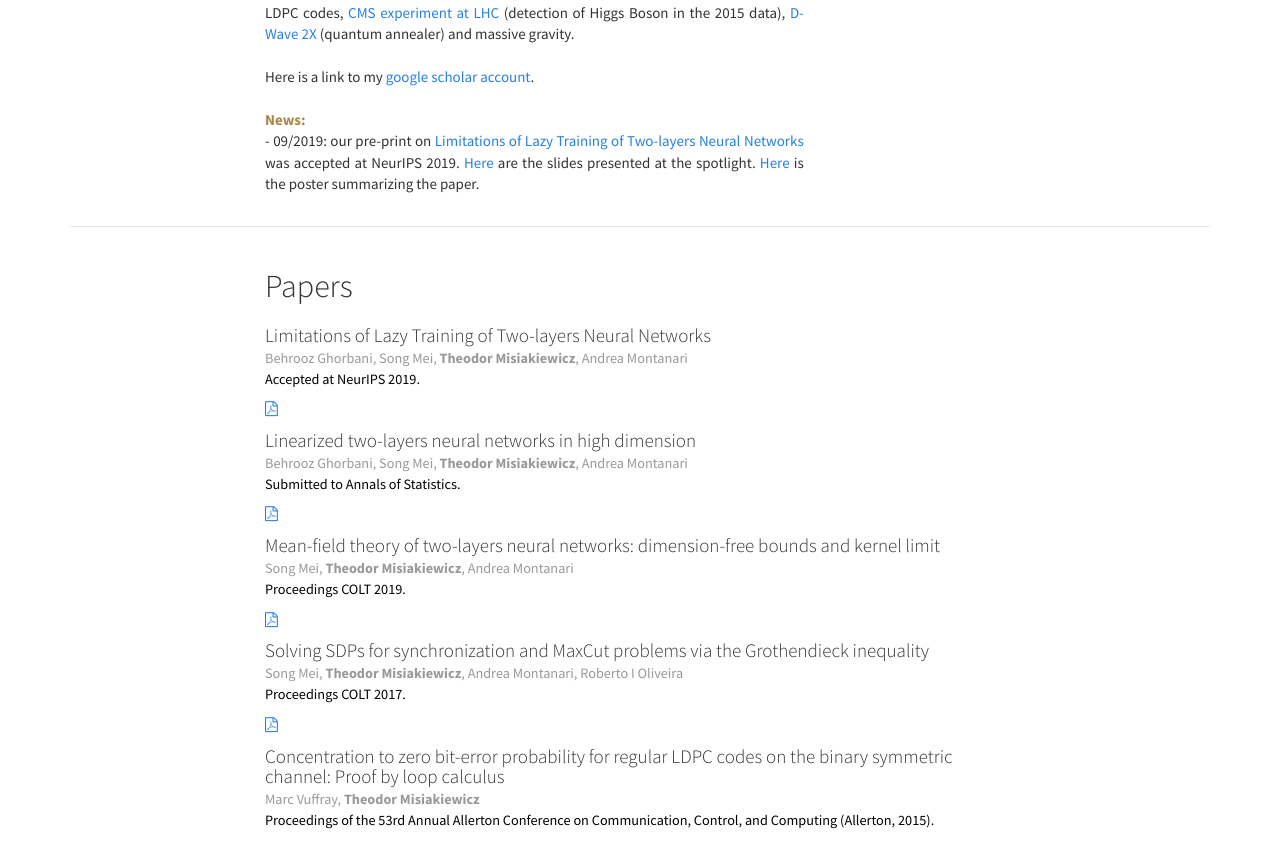
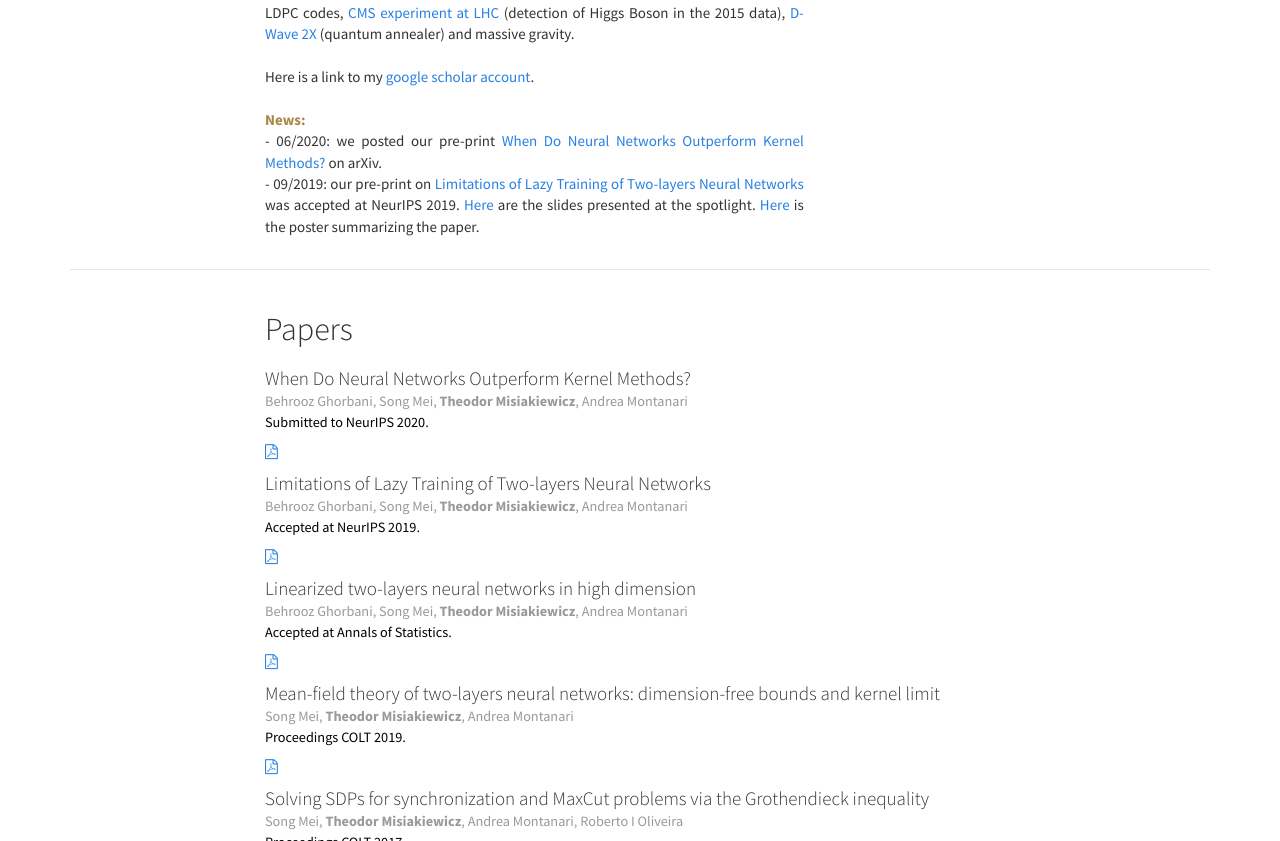
Before and after one commit to misiakie/misiakie.github.io, a plain HTML site: page index.html in a window 1280 px wide. Shown: the part 510-1351 px from the top of the page. Drawn offline with nearby package versions, Linux system fonts and the light colour scheme.

Commit message:
Update index.html

```diff
--- a/index.html
+++ b/index.html
@@ -81,6 +81,9 @@ My interest lies broadly at the intersection of information theory, statistical
                          Here is a link to my <a href="https://scholar.google.com/citations?user=E8Jst30AAAAJ&hl=en">google scholar account</a>.
 <br><br>
 <font color="A98644"><b>News:</b></font> <br>
+-  06/2020: we posted our pre-print <a href="https://arxiv.org/abs/2006.13409">When Do Neural Networks Outperform Kernel Methods?</a> on arXiv. <br>
+
+
 -  09/2019: our pre-print on <a href="https://arxiv.org/pdf/1906.08899">Limitations of Lazy Training of Two-layers Neural Networks</a> was accepted at NeurIPS 2019. <a
 href="https://misiakie.github.io/publications/Limitations_Spotlight_Misiakiewicz_NeurIPS2019.pdf">Here</a> are the slides presented at the spotlight. <a
 href="https://misiakie.github.io/publications/Poster_Limitations_Misiakiewicz.pdf">Here</a> is the poster summarizing the paper.
@@ -171,6 +174,23 @@ Behrooz Ghorbani, Song Mei, <b>Theodor Misiakiewicz</b>, Andrea Montanari
                             </li>
                         </ul> -->
 
+                     <h4>
+                           When Do Neural Networks Outperform Kernel Methods?
+                            <br>
+                            <small>
+Behrooz Ghorbani, Song Mei, <b>Theodor Misiakiewicz</b>, Andrea Montanari
+<br>
+                <font color="black">Submitted to NeurIPS 2020.</font>
+                           </small>
+                        </h4>
+                        <ul class="list-inline">
+                            <li data-toggle="tooltip" data-placement="top" data-container="body" title="" data-original-title=".pdf">
+                                <a href="https://arxiv.org/pdf/2006.13409.pdf" target="_blank"><i class="fa fa-file-pdf-o"></i></a>
+                            </li>
+                        </ul>
+
+
+
                         <h4>
                            Limitations of Lazy Training of Two-layers Neural Networks
                             <br>
@@ -192,7 +212,7 @@ Behrooz Ghorbani, Song Mei, <b>Theodor Misiakiewicz</b>, Andrea Montanari
                             <small>
 Behrooz Ghorbani, Song Mei, <b>Theodor Misiakiewicz</b>, Andrea Montanari
 <br>
-                <font color="black">Submitted to Annals of Statistics.</font>
+                <font color="black">Accepted at Annals of Statistics.</font>
                            </small>
                         </h4>
                         <ul class="list-inline">
```
